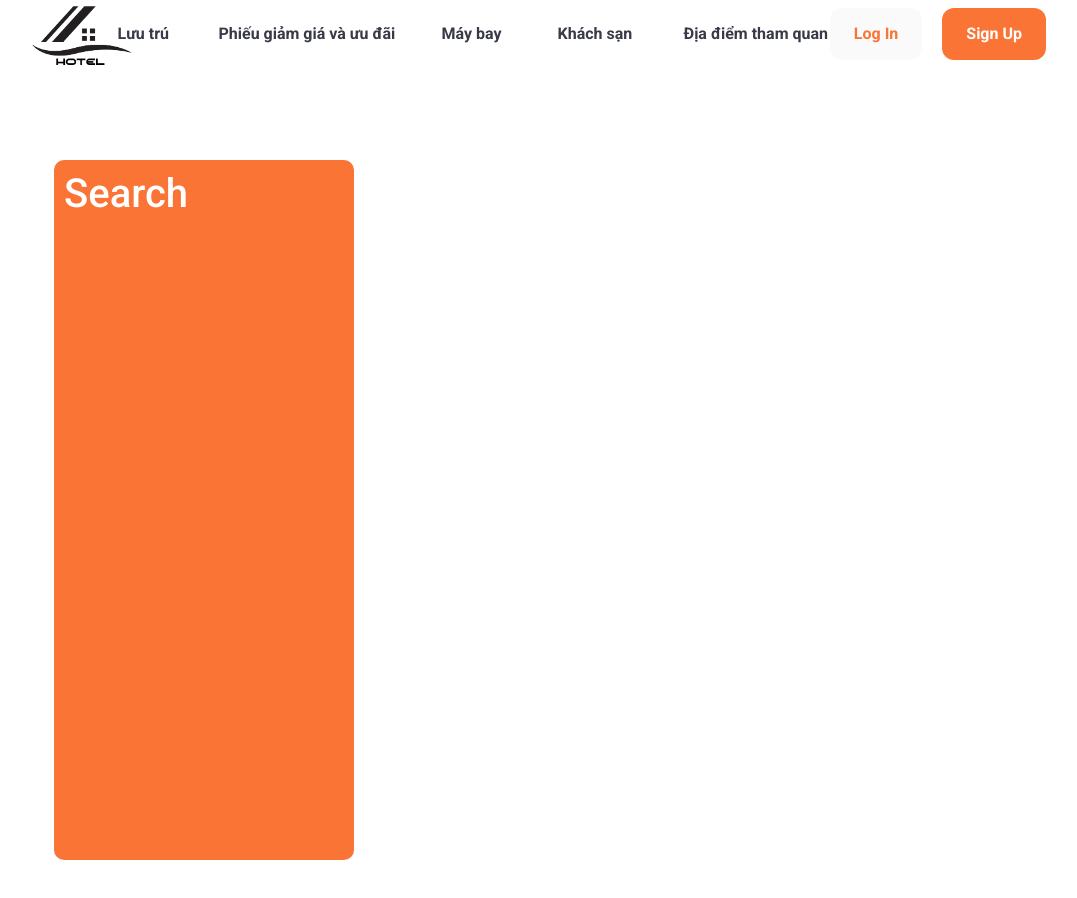
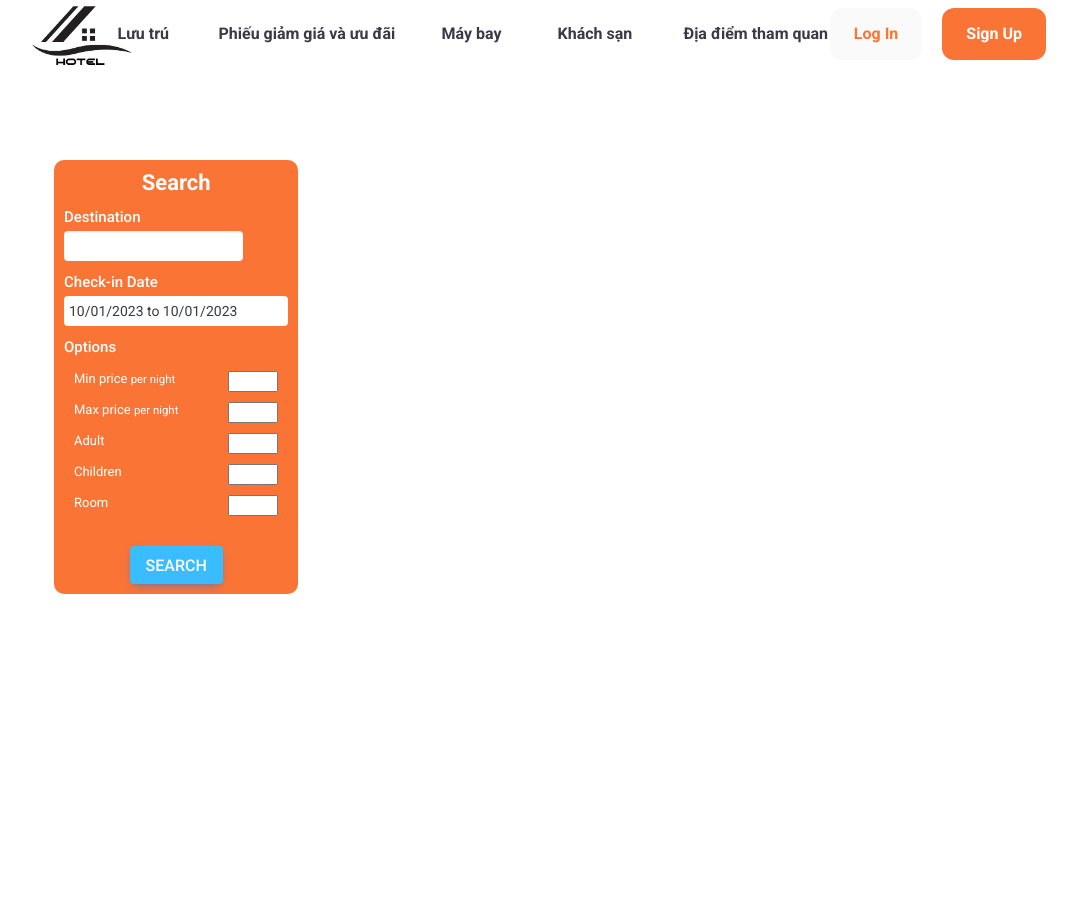
Before and after one commit to nguyen8amk1/DoAnWebBookingKhachSan, a React (Create React App) app in the folder client/: page /Searchpage in a window 1280 px wide. Shown: the top 898 px of the page, without its empty margins (106-1183 px from the left). Built offline with nearby package versions, Linux system fonts and the light colour scheme; a web font is replaced by a local one.

Commit message:
full sidebar static + dynamic but have bug sticky

```diff
--- a/client/src/components/Homepage/Searchbar.js
+++ b/client/src/components/Homepage/Searchbar.js
@@ -4,9 +4,10 @@ import { useState } from "react";
 import "react-date-range/dist/styles.css"; // main css file
 import "react-date-range/dist/theme/default.css"; // theme css file
 import { format } from "date-fns";
-import { Link } from "react-router-dom";
+import { Link, useNavigate } from "react-router-dom";
 
-const Searchbar = () => {
+const Searchbar = ({ type }) => {
+  const [destination, setDestination] = useState("");
   const [openDate, setOpenDate] = useState(false);
   const [date, setDate] = useState([
     {
@@ -23,6 +24,8 @@ const Searchbar = () => {
     room: 1,
   });
 
+  const navigate = useNavigate();
+
   const handleOption = (name, operation) => {
     SetOptions((prev) => {
       return {
@@ -30,6 +33,10 @@ const Searchbar = () => {
         [name]: operation === "i" ? options[name] + 1 : options[name] - 1,
       };
     });
+  };
+
+  const handleSearch = () => {
+    navigate("/Searchpage", { state: { destination, date, options } });
   };
 
   return (
@@ -49,6 +56,7 @@ const Searchbar = () => {
                   type="search"
                   placeholder="Bạn muốn đi đâu?"
                   aria-label="Bạn muốn đi đâu?"
+                  onChange={(e) => setDestination(e.target.value)}
                 ></input>
               </nav>
             </div>
@@ -84,6 +92,7 @@ const Searchbar = () => {
                 onChange={(item) => setDate([item.selection])}
                 moveRangeOnFirstSelection={false}
                 ranges={date}
+                minDate={new Date()}
                 className="date"
               />
             )}
@@ -182,7 +191,9 @@ const Searchbar = () => {
 
         <Link to="/Searchpage">
           <div className="explore-btn">
-            <div className="explore-now">Explore Now</div>
+            <div className="explore-now" onClick={handleSearch}>
+              Explore Now
+            </div>
           </div>
         </Link>
       </div>
--- a/client/src/components/Searchpage/Searchpage__sidebar.js
+++ b/client/src/components/Searchpage/Searchpage__sidebar.js
@@ -1,14 +1,104 @@
 import "../../style/Searchpage/Searchpage__sidebar.scss";
 
-import React from "react";
+import React, { useState } from "react";
+import { useLocation } from "react-router-dom";
+import { format } from "date-fns";
+import { DateRange } from "react-date-range";
 
 const Searchpage__sidebar = () => {
+  const location = useLocation();
+  const initialDestination = location.state ? location.state.destination : "";
+  const initialDate = location.state
+    ? location.state.date
+    : [{ startDate: new Date(), endDate: new Date() }];
+  const initialOptions = location.state ? location.state.options : {};
+
+  const [destination, setDestination] = useState(initialDestination);
+  const [date, setDate] = useState(initialDate);
+  const [openDate, setOpenDate] = useState(false);
+  const [options, setOptions] = useState(initialOptions);
+
   return (
     <div>
       <div className="searchpage-sb-container">
         <div className="searchpage-sb-wrapper">
           <div className="searchpage-sb-listsearch">
             <h1 className="searchpage-sb-listtitle">Search</h1>
+            <div className="searchpage-sb-listitem">
+              <label>Destination</label>
+              <input
+                type="text"
+                class="form-control"
+                aria-label="Amount (to the nearest dollar)"
+                placeholder={destination}
+              />
+            </div>
+            <div className="searchpage-sb-listitem">
+              <label>Check-in Date</label>
+              <span
+                className="clickable-date"
+                onClick={() => setOpenDate(!openDate)}
+              >{`${format(date[0].startDate, "MM/dd/yyyy")} to ${format(
+                date[0].endDate,
+                "MM/dd/yyyy"
+              )}`}</span>
+              {openDate && (
+                <DateRange
+                  onChange={(item) => setDate([item.selection])}
+                  minDate={new Date()}
+                  ranges={date}
+                />
+              )}
+            </div>
+
+            <div className="searchpage-sb-listitem">
+              <label>Options</label>
+              <div className="ls-options">
+                <div className="ls-optionItem">
+                  <span className="ls-optionText">
+                    Min price <small>per night</small>
+                  </span>
+                  <input type="number" className="ls-optionInput" />
+                </div>
+                <div className="ls-optionItem">
+                  <span className="ls-optionText">
+                    Max price <small>per night</small>
+                  </span>
+                  <input type="number" className="ls-optionInput" />
+                </div>
+                <div className="ls-optionItem">
+                  <span className="ls-optionText">Adult</span>
+                  <input
+                    type="number"
+                    min={1}
+                    className="ls-optionInput"
+                    placeholder={options.adult}
+                  />
+                </div>
+                <div className="ls-optionItem">
+                  <span className="ls-optionText">Children</span>
+                  <input
+                    type="number"
+                    min={0}
+                    className="ls-optionInput"
+                    placeholder={options.children}
+                  />
+                </div>
+                <div className="ls-optionItem">
+                  <span className="ls-optionText">Room</span>
+                  <input
+                    type="number"
+                    min={1}
+                    className="ls-optionInput"
+                    placeholder={options.room}
+                  />
+                </div>
+              </div>
+            </div>
+
+            <button type="button" class="btn btn-primary btn-sidebar">
+              Search
+            </button>
           </div>
           <div className="searchpage-sb-listresult"></div>
         </div>
--- a/client/src/style/Searchpage/Searchpage__sidebar.scss
+++ b/client/src/style/Searchpage/Searchpage__sidebar.scss
@@ -19,17 +19,86 @@
 .searchpage-sb-listsearch {
     position: sticky;
     background-color: var(--primary-o);
-    width: 300px;
     padding: 10px;
     border-radius: 10px;
     top: 10px;
-    height: 700px;
     z-index: 9;
+    color: white;
+    height: max-content;
+    flex: 1;
 }
 
 .searchpage-sb-listtitle {
-    color: var(--neutral-5);
+    color: white;
+    font-size: 22px;
+    margin-bottom: 10px;
+    font-weight: 900;
+    text-align: center;
 }
 
-.searchpage-sb-listresult {
+.searchpage-sb-listitem{
+    display: flex;
+    flex-direction: column;
+    gap: 5px;
+    margin-bottom: 10px;
 }
+
+.searchpage-sb-listitem>label{
+    font-size: 15px;
+    font-weight: 500;
+    margin: 2px 0 0 0;
+}
+
+.searchpage-sb-listitem>input{
+    height: 30px;
+    border: none;
+    padding: 5px;
+}
+.searchpage-sb-listitem>span{
+    height: 30px;
+    padding: 5px;
+    background-color: white;
+    display: flex;
+    align-items: center;
+    cursor: pointer;
+    font-size: 14px;
+    border-radius: 0.25rem;
+    border-color: var(--blue-main);
+    color: var(--neutral-2);
+}
+
+.ls-options{
+    padding: 10px;
+}
+
+.ls-optionItem{
+    display: flex;
+    justify-content: space-between;
+    margin-bottom: 10px;
+    color: #555;
+    font-size: 13px;
+    font-weight: 400;
+    gap: 50px;
+}
+
+.ls-optionText {
+    color: white;
+}
+
+.ls-optionInput{
+    width: 50px;
+}
+
+.btn,
+.btn-primary,
+.btn-sidebar {
+    background-color: var(--blue-main);
+    font-size: 16px;
+    padding: 8px 16px 6px 16px;
+    display: flex;
+    margin: 0 auto;
+}
+
+.listResult {
+    flex: 3;
+}
```
